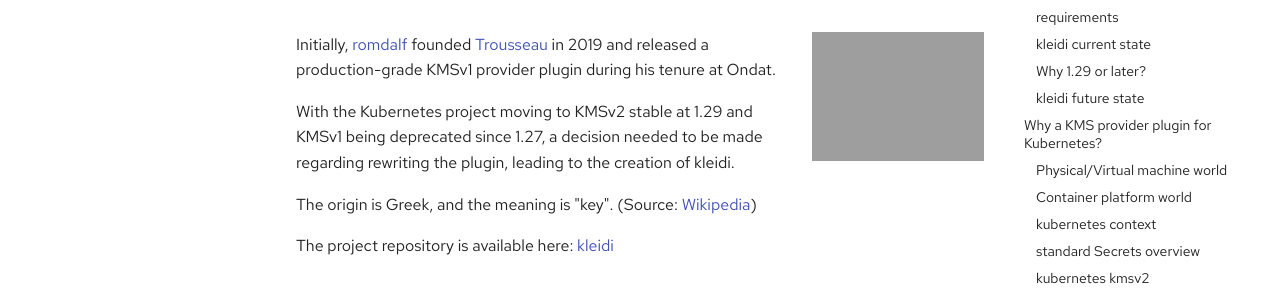
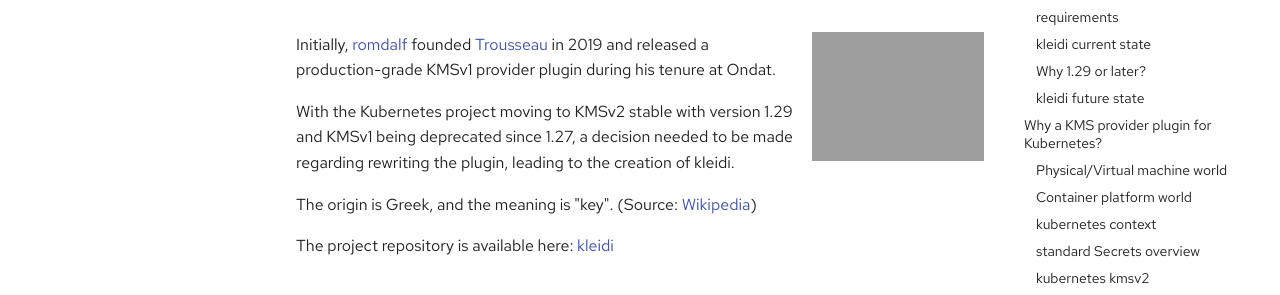
Before and after one commit to beezy-dev/verbose-couscous, an MkDocs documentation site: the page built from docs/kleidi/index.md, in a window 1280 px wide and 900 px high. Shown: the part 196-491 px from the top of the window. Built offline with MkDocs 1.6.1 and Material for MkDocs 9.7.7, drawn with Linux system fonts in a browser that asks for light colours; some web fonts are replaced; comment, search, counter and statistics services are not loaded.

Commit message:
Update index.md

```diff
--- a/docs/kleidi/index.md
+++ b/docs/kleidi/index.md
@@ -4,7 +4,7 @@
 
 Initially, [romdalf](https://github.com/romdalf) founded [Trousseau](https://trousseau.io) in 2019 and released a production-grade KMSv1 provider plugin during his tenure at Ondat.
 
-With the Kubernetes project moving to KMSv2 stable at 1.29 and KMSv1 being deprecated since 1.27, a decision needed to be made regarding rewriting the plugin, leading to the creation of kleidi.
+With the Kubernetes project moving to KMSv2 stable with version 1.29 and KMSv1 being deprecated since 1.27, a decision needed to be made regarding rewriting the plugin, leading to the creation of kleidi.
 
 The origin is Greek, and the meaning is "key". (Source: [Wikipedia](https://en.wiktionary.org/wiki/%CE%BA%CE%BB%CE%B5%CE%B9%CE%B4%CE%AF))
 
```
